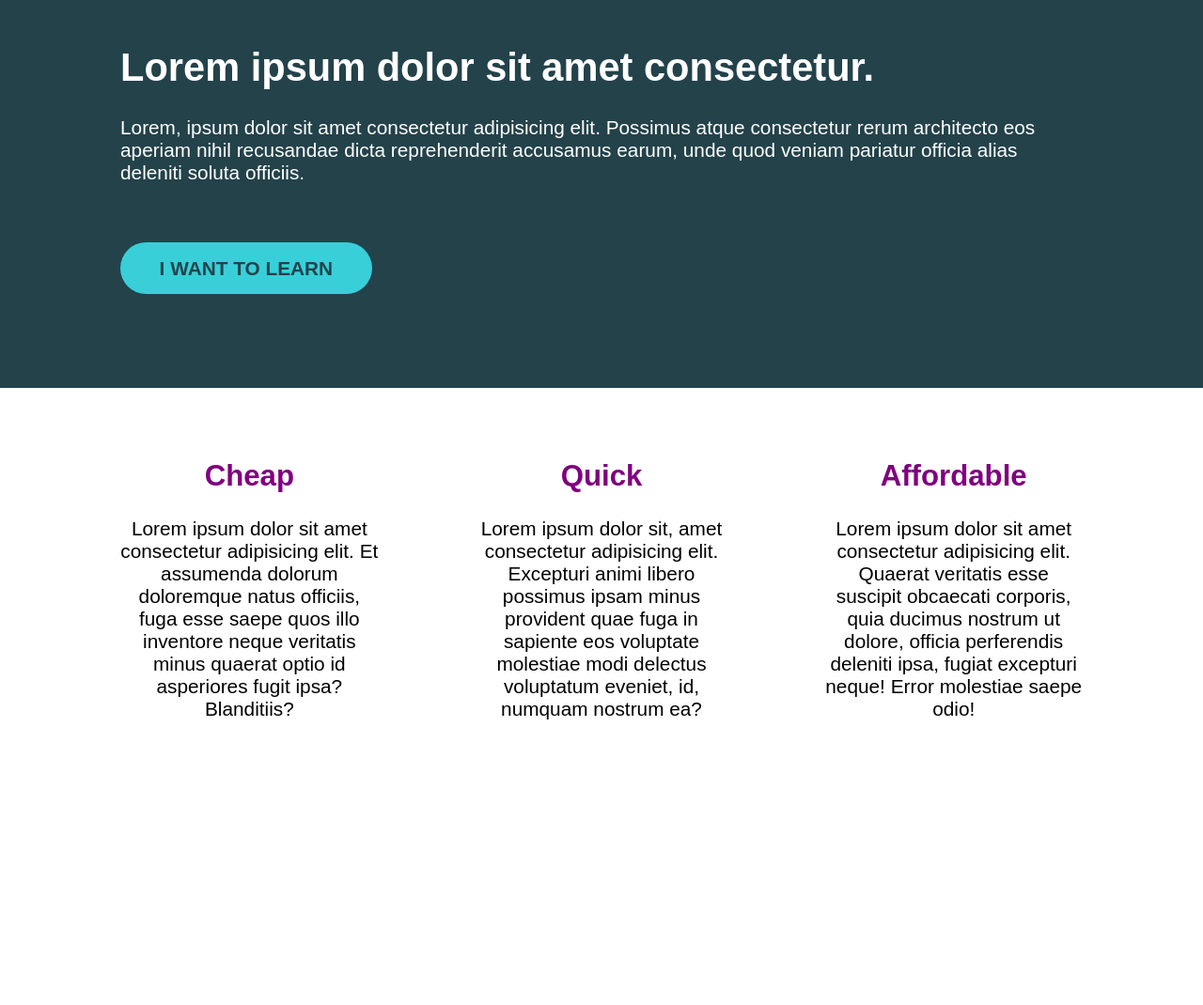
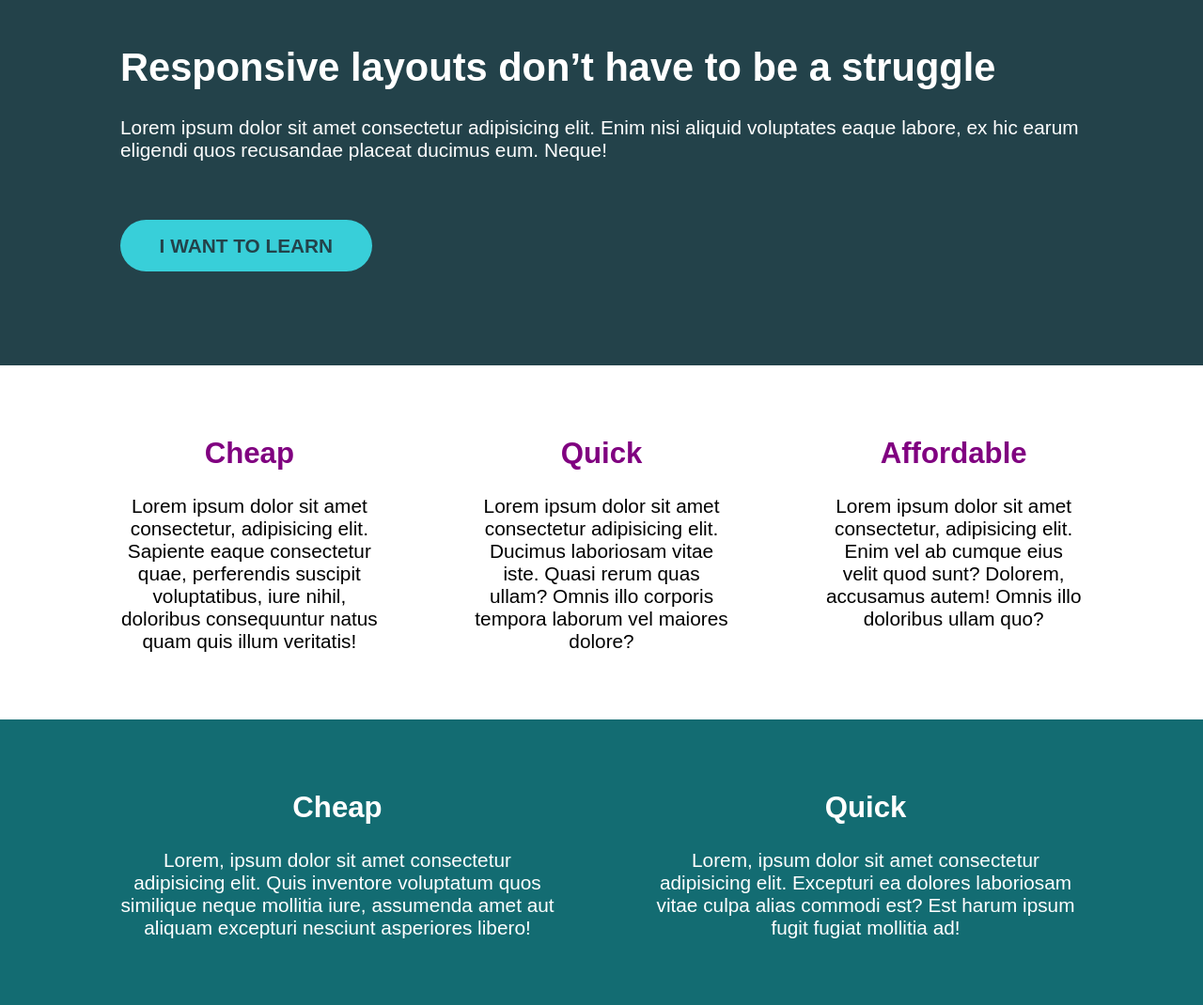
Before and after one commit to Ruksaar786/html-css-structure, a plain HTML site: page challenge4/page4.html in a window 1280 px wide. Shown: the part 80-1150 px from the top of the page at 94% size. Before the commit the page ends 918 px from the top, so only its background shows below. Drawn offline with Linux system fonts and the light colour scheme.

Commit message:
challenge 4 completed

```diff
--- a/challenge4/page4.html
+++ b/challenge4/page4.html
@@ -11,12 +11,11 @@
       <div class="hero">
         <div class="container">
           <div class="hero-text">
-            <h1>Lorem ipsum dolor sit amet consectetur.</h1>
+            <h1>Responsive layouts don’t have to be a struggle</h1>
             <p>
-              Lorem, ipsum dolor sit amet consectetur adipisicing elit. Possimus
-              atque consectetur rerum architecto eos aperiam nihil recusandae
-              dicta reprehenderit accusamus earum, unde quod veniam pariatur
-              officia alias deleniti soluta officiis.
+              Lorem ipsum dolor sit amet consectetur adipisicing elit. Enim nisi
+              aliquid voluptates eaque labore, ex hic earum eligendi quos
+              recusandae placeat ducimus eum. Neque!
             </p>
             <a href="#" class="btn">I want to learn</a>
           </div>
@@ -29,28 +28,48 @@
           <div class="col">
             <h2>Cheap</h2>
             <p>
-              Lorem ipsum dolor sit amet consectetur adipisicing elit. Et
-              assumenda dolorum doloremque natus officiis, fuga esse saepe quos
-              illo inventore neque veritatis minus quaerat optio id asperiores
-              fugit ipsa? Blanditiis?
+              Lorem ipsum dolor sit amet consectetur, adipisicing elit. Sapiente
+              eaque consectetur quae, perferendis suscipit voluptatibus, iure
+              nihil, doloribus consequuntur natus quam quis illum veritatis!
             </p>
           </div>
           <div class="col">
             <h2>Quick</h2>
             <p>
-              Lorem ipsum dolor sit, amet consectetur adipisicing elit.
-              Excepturi animi libero possimus ipsam minus provident quae fuga in
-              sapiente eos voluptate molestiae modi delectus voluptatum eveniet,
-              id, numquam nostrum ea?
+              Lorem ipsum dolor sit amet consectetur adipisicing elit. Ducimus
+              laboriosam vitae iste. Quasi rerum quas ullam? Omnis illo corporis
+              tempora laborum vel maiores dolore?
             </p>
           </div>
           <div class="col">
             <h2>Affordable</h2>
             <p>
-              Lorem ipsum dolor sit amet consectetur adipisicing elit. Quaerat
-              veritatis esse suscipit obcaecati corporis, quia ducimus nostrum
-              ut dolore, officia perferendis deleniti ipsa, fugiat excepturi
-              neque! Error molestiae saepe odio!
+              Lorem ipsum dolor sit amet consectetur, adipisicing elit. Enim vel
+              ab cumque eius velit quod sunt? Dolorem, accusamus autem! Omnis
+              illo doloribus ullam quo?
+            </p>
+          </div>
+        </div>
+      </div>
+    </div>
+
+    <div class="section2">
+      <div class="container">
+        <div class="row">
+          <div class="col">
+            <h2>Cheap</h2>
+            <p>
+              Lorem, ipsum dolor sit amet consectetur adipisicing elit. Quis
+              inventore voluptatum quos similique neque mollitia iure, assumenda
+              amet aut aliquam excepturi nesciunt asperiores libero!
+            </p>
+          </div>
+          <div class="col">
+            <h2>Quick</h2>
+            <p>
+              Lorem, ipsum dolor sit amet consectetur adipisicing elit.
+              Excepturi ea dolores laboriosam vitae culpa alias commodi est? Est
+              harum ipsum fugit fugiat mollitia ad!
             </p>
           </div>
         </div>
--- a/challenge4/style4.css
+++ b/challenge4/style4.css
@@ -67,3 +67,9 @@ body {
 .section1 h2 {
   color: purple;
 }
+
+.section2 {
+  padding: 50px 0;
+  background-color: #136c72;
+  color: #fff;
+}
```
